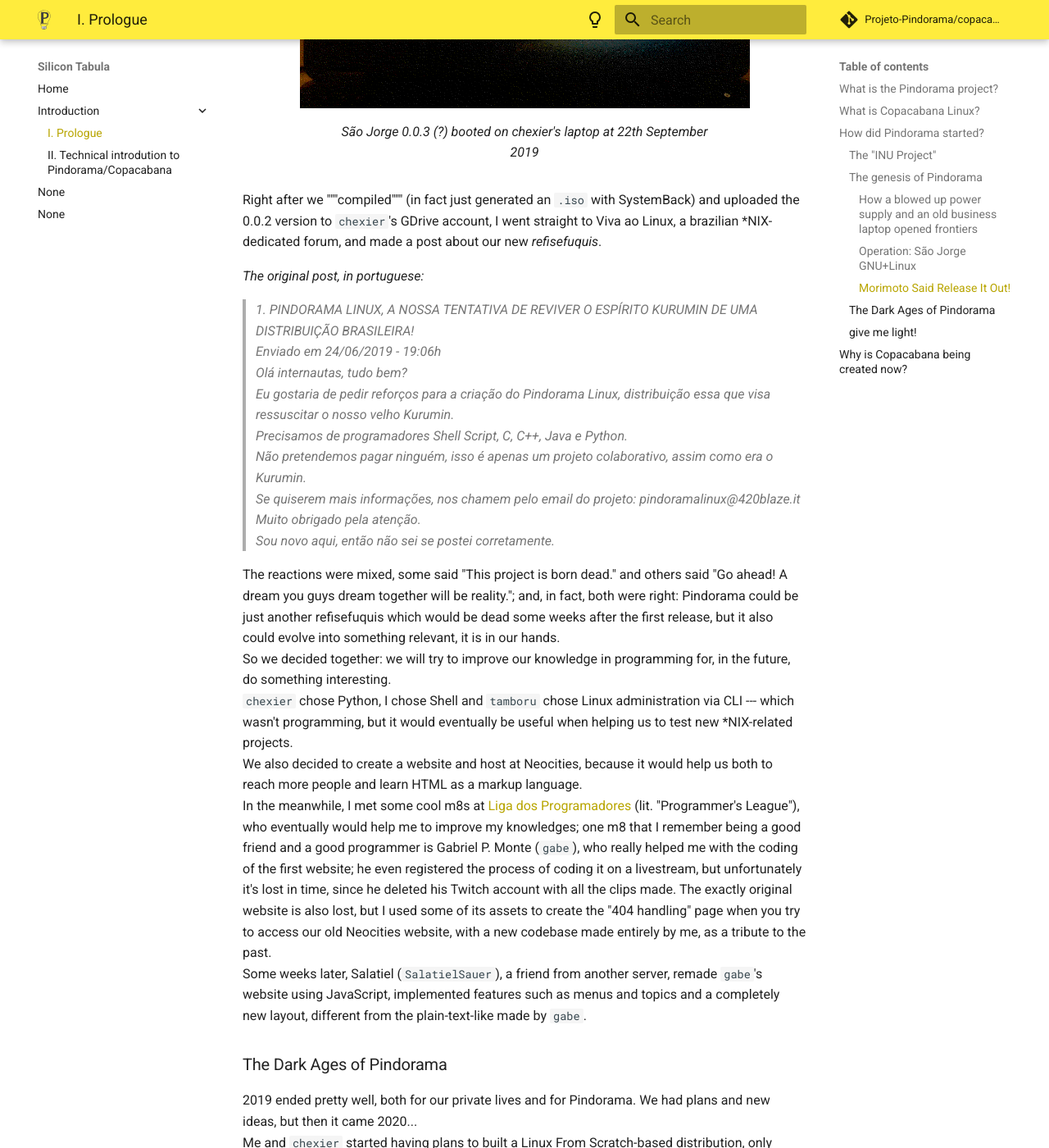
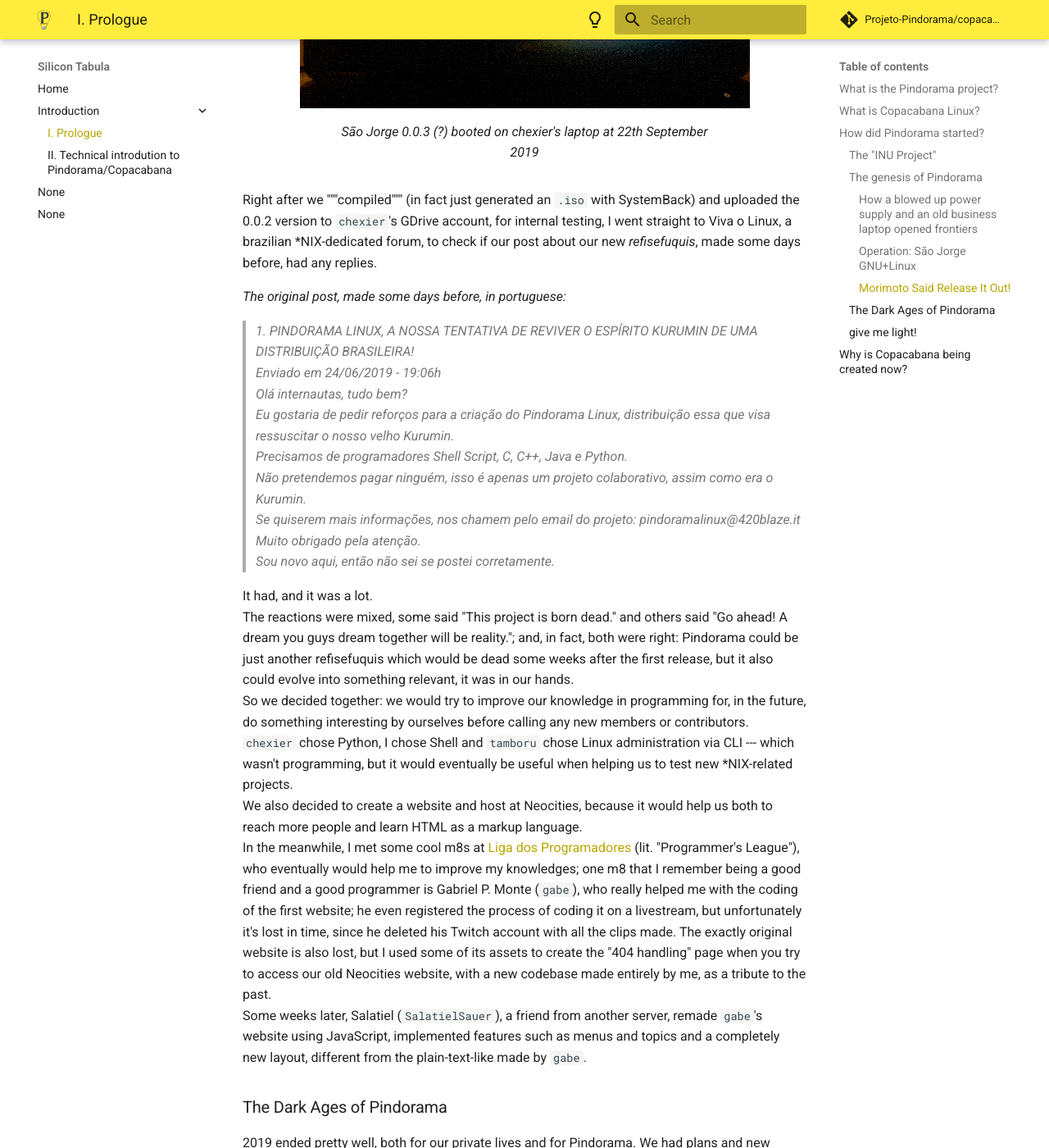
Before and after one commit to Projeto-Pindorama/copacabana, an MkDocs documentation site: the page built from docs/docs/intro/prologue.md, in a window 1280 px wide and 1400 px high, scrolled down 3866 px. Shown: the whole window at 82% size. Built offline with MkDocs 1.6.1 and Material for MkDocs 9.7.7, drawn with Linux system fonts in a browser that asks for light colours; comment, search, counter and statistics services are not loaded; some of the changed text lies outside the part shown.

Commit message:
fix(docs.): date precision

```diff
--- a/docs/docs/intro/prologue.md
+++ b/docs/docs/intro/prologue.md
@@ -95,8 +95,8 @@ mine doesn't have VMX instructions).
 [![GIMP](../img/vinicius_gimp.dithered.png){ align="left" width="200" }](../img/vinicius.png)
 In meanwhile, `tamboru` was designing the logo and the mascot; our old logo was
 inspired on Slackware's one, and the mascot was (and still being) Tux dressed as
-[Zé Pilintra](https://en.wikipedia.org/wiki/Z%C3%A9_Pilintra) and smoking a brown pipe;
-we named him "Vinícius" after the poet Vinícius de Moraes.
+[Zé Pilintra](https://en.wikipedia.org/wiki/Z%C3%A9_Pilintra) and smoking a brown
+pipe; we named him "Vinícius" after the poet Vinícius de Moraes.
 
 At the time, we didn't coded anything for it, both because we didn't had so much
 knowledge and experience with programming and because we hadn't the need.
@@ -137,11 +137,12 @@ in some place.
 <figcaption>São Jorge 0.0.3 (?) booted on chexier's laptop at 22th September 2019</figcaption>
 </figure>
 Right after we """compiled""" (in fact just generated an `.iso` with SystemBack)
-and uploaded the 0.0.2 version to `chexier`'s GDrive account, I went straight to
-Viva ao Linux, a brazilian \*NIX-dedicated forum, and made a post about our new
-*refisefuquis*.
+and uploaded the 0.0.2 version to `chexier`'s GDrive account, for internal
+testing, I went straight to Viva o Linux, a brazilian \*NIX-dedicated forum,
+to check if our post about our new *refisefuquis*, made some days before, had
+any replies.
 
-*The original post, in portuguese:*
+*The original post, made some days before, in portuguese:*
 > *1. PINDORAMA LINUX, A NOSSA TENTATIVA DE REVIVER O ESPÍRITO KURUMIN DE UMA
 > DISTRIBUIÇÃO BRASILEIRA!
 > Enviado em 24/06/2019 - 19:06h
@@ -155,13 +156,15 @@ Viva ao Linux, a brazilian \*NIX-dedicated forum, and made a post about our new
 > Muito obrigado pela atenção.
 > Sou novo aqui, então não sei se postei corretamente.*
 
+It had, and it was a lot.
 The reactions were mixed, some said "This project is born dead."
 and others said "Go ahead! A dream you guys dream together will be reality.";
 and, in fact, both were right: Pindorama could be just another refisefuquis
 which would be dead some weeks after the first release, but it also could evolve
-into something relevant, it is in our hands.
-So we decided together: we will try to improve our knowledge in programming for,
-in the future, do something interesting.
+into something relevant, it was in our hands.
+So we decided together: we would try to improve our knowledge in programming for,
+in the future, do something interesting by ourselves before calling any new
+members or contributors.
 `chexier` chose Python, I chose Shell and `tamboru` chose Linux administration
 via CLI --- which wasn't programming, but it would eventually be useful when
 helping us to test new \*NIX-related projects.
```
Also changed, not shown: other parts of docs/docs/intro/prologue.md (+2 -2 lines).
